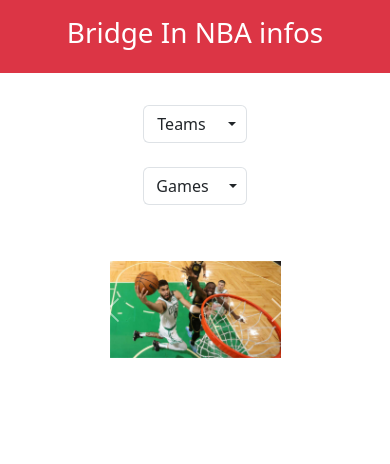
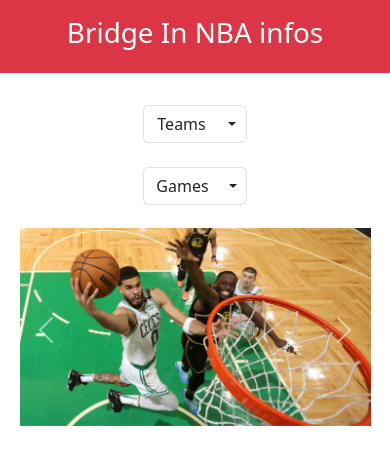
Before and after one commit to victorgonzalezz/bridge-in, a React (Vite) app: page / in a window 390 px wide. Shown: the top 464 px of the page. Built offline with nearby package versions, Linux system fonts and the light colour scheme.

Commit message:
carrousel responsive
carrousel responsive

```diff
--- a/src/components/Carrousel/index.tsx
+++ b/src/components/Carrousel/index.tsx
@@ -2,6 +2,7 @@
 import Nba03 from "../../assets/nba-03.jpg";
 import Nba04 from "../../assets/nba-04.jpg";
 import Nba05 from "../../assets/nba-05.jpg";
+import './style.css'
 
 const images = [Nba02, Nba03, Nba04, Nba05];
 export default function Carrousel() {
@@ -11,7 +12,7 @@
       <div className="carousel-inner mt-5">
         {images.map((image, index) => (
           <div key={index} className={`carousel-item ${index === 0 ? 'active' : ''}`}>
-            <img src={image} className="d-block w-100" alt={`Nba Picture Number ${index + 1}`} />
+            <img src={image} className="image d-block w-100" alt={`Nba Picture Number ${index + 1}`} />
           </div>
         ))}
       </div>
--- /dev/null
+++ b/src/components/Carrousel/style.css
@@ -0,0 +1,13 @@
+@media screen and (min-width: 320px) and (max-width: 580px) {
+    #carouselExample {
+     width: 90% !important;
+    }
+
+    .image {
+        width: 100%;
+    }
+
+    .carousel-inner {
+        margin-top: 0 !important;
+    }
+}
--- a/src/components/Navbar/index.tsx
+++ b/src/components/Navbar/index.tsx
@@ -1,5 +1,6 @@
 import React from "react";
 import { NavLink } from "react-router-dom";
+import './style.css'
 
 const Navbar: React.FC = () => {
   return (
--- /dev/null
+++ b/src/components/Navbar/style.css
@@ -0,0 +1,6 @@
+@media screen and (min-width: 320px) and (max-width: 580px) {
+    .container {
+        padding: 15px 0px 20.01px 0px;
+        gap: 15px;
+}
+}
```
